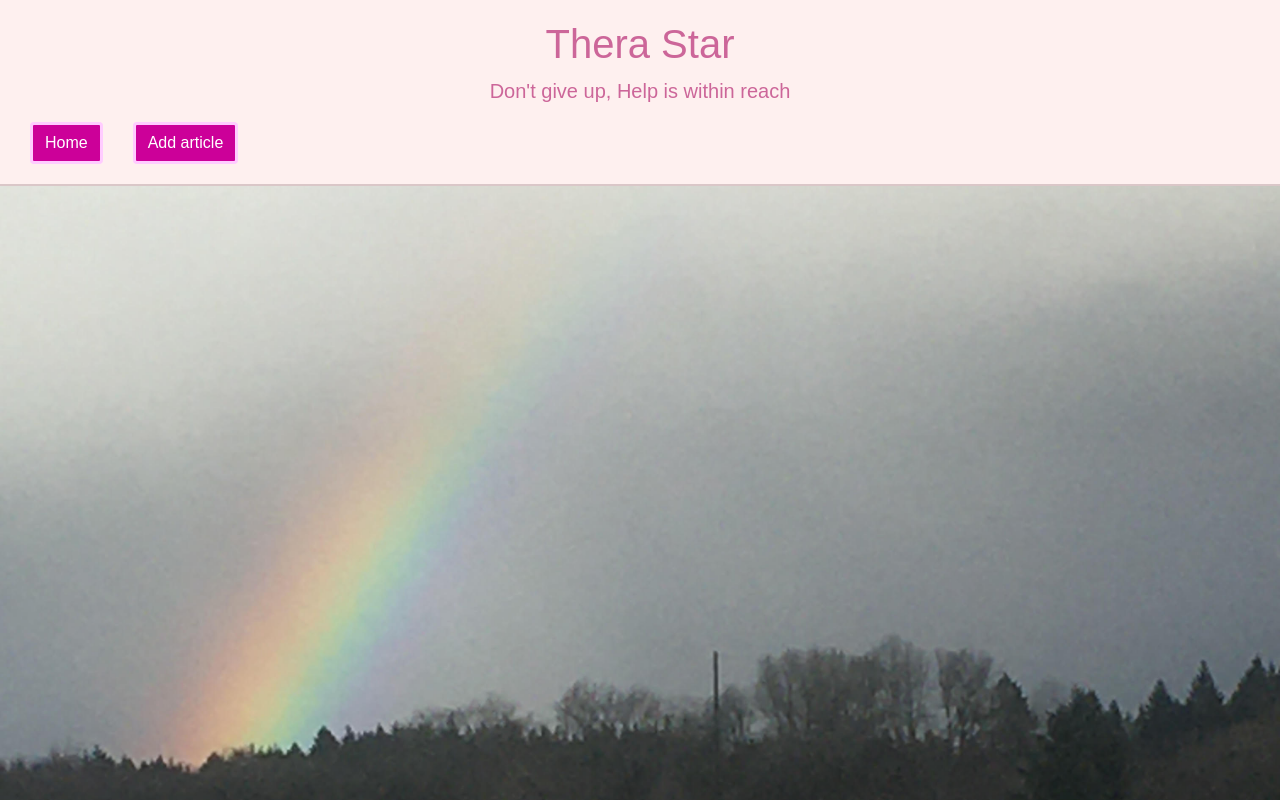
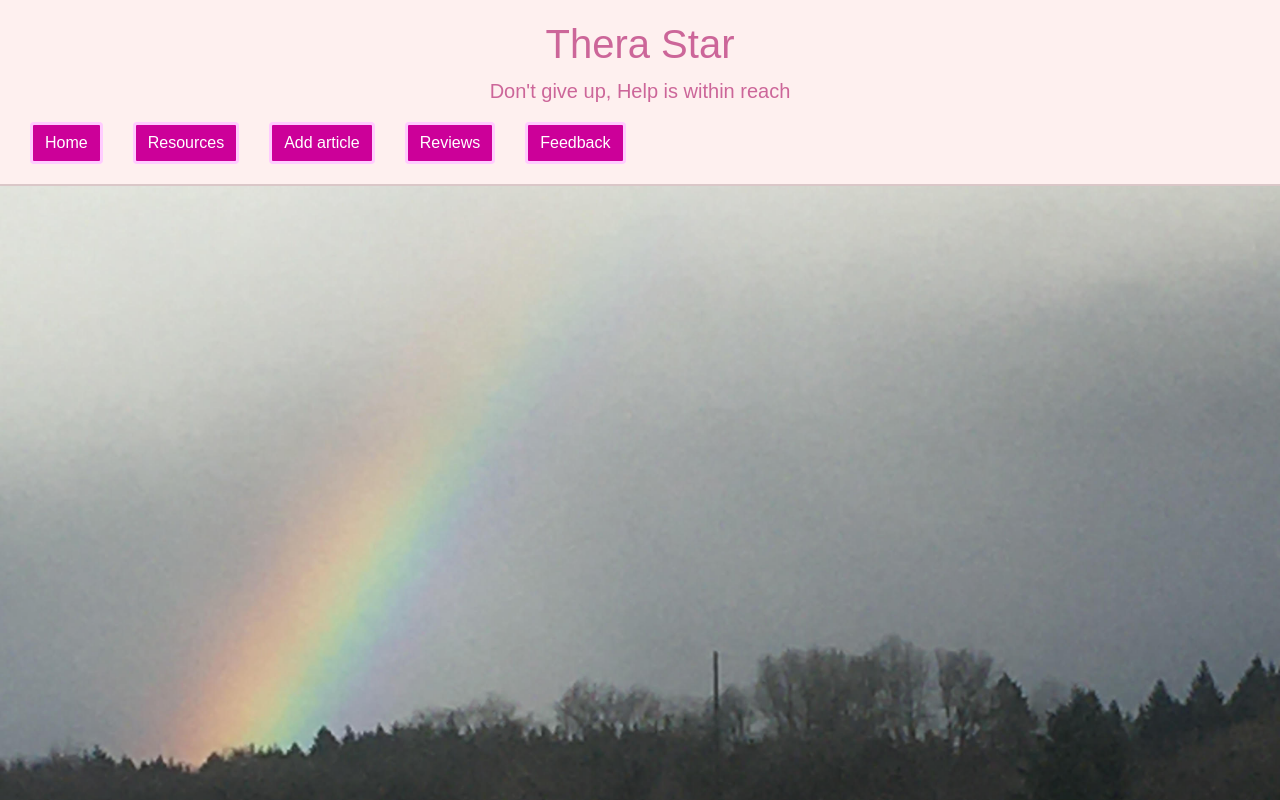
Before and after one commit to ikemanep1/TheraStar, a React (Create React App) app: page / in a window 1280 px wide. Shown: the top 800 px of the page. Built offline with nearby package versions, Linux system fonts and the light colour scheme.

Commit message:
add buttons

```diff
--- a/src/components/Header.jsx
+++ b/src/components/Header.jsx
@@ -29,7 +29,10 @@ function Header(){
     <p> Don't give up, Help is within reach </p>
     <table className="nav-links">
       <Link to="/"><Button style={navButtons}>Home</Button></Link>
+      <Link to="/articlelist"><Button style={navButtons}>Resources</Button></Link>
       <Link to="/articleadd"><Button style={navButtons}>Add article</Button></Link>
+      <Link to="/reviewlist"><Button style={navButtons}>Reviews</Button></Link>
+      <Link to="/reviewadd"><Button style={navButtons}>Feedback</Button></Link>
     </table>
     </div>
   );
```
